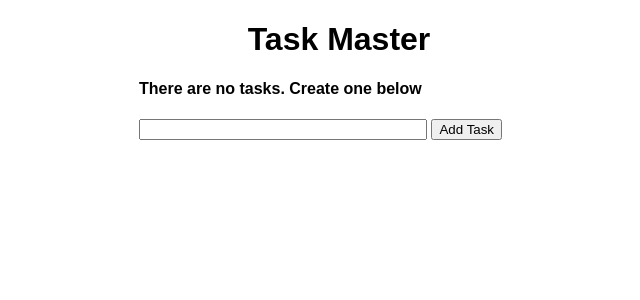
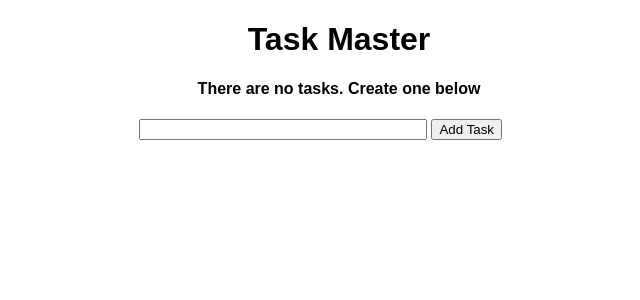
Before and after one commit to MykolaKlishch/learning_flask, a Flask app: page / in a window 1280 px wide. Shown: the top 300 px of the page, without its empty margins (301-941 px from the left). Run offline with Flask 2, Linux system fonts and the light colour scheme; data that the repository does not hold is empty.

Commit message:
updating improved

```diff
--- a/templates/base.html
+++ b/templates/base.html
@@ -3,7 +3,7 @@
 <head>
     <meta charset="UTF-8">
     <meta name="viewport" content="width=device-width, initial-scale=1.0">
-    <meta http-equiv="X-UA-compatible" content="ie=edge">
+    <meta http-equiv="X-UA-Compatible" content="ie=edge">
     <link rel="stylesheet" href="{{ url_for('static', filename='main.css') }}">
     {% block head %}{% endblock %}
 </head>
--- a/templates/index.html
+++ b/templates/index.html
@@ -8,7 +8,7 @@
 <div class="content">
     <h1 style="text-align: center">Task Master</h1>
     {% if tasks|length < 1 %}
-    <h4>There are no tasks. Create one below</h4>
+    <h4 style="text-align: center">There are no tasks. Create one below</h4>
     {% else %}
     <table>
         <tr>
```
Also changed, not shown: test.db.
